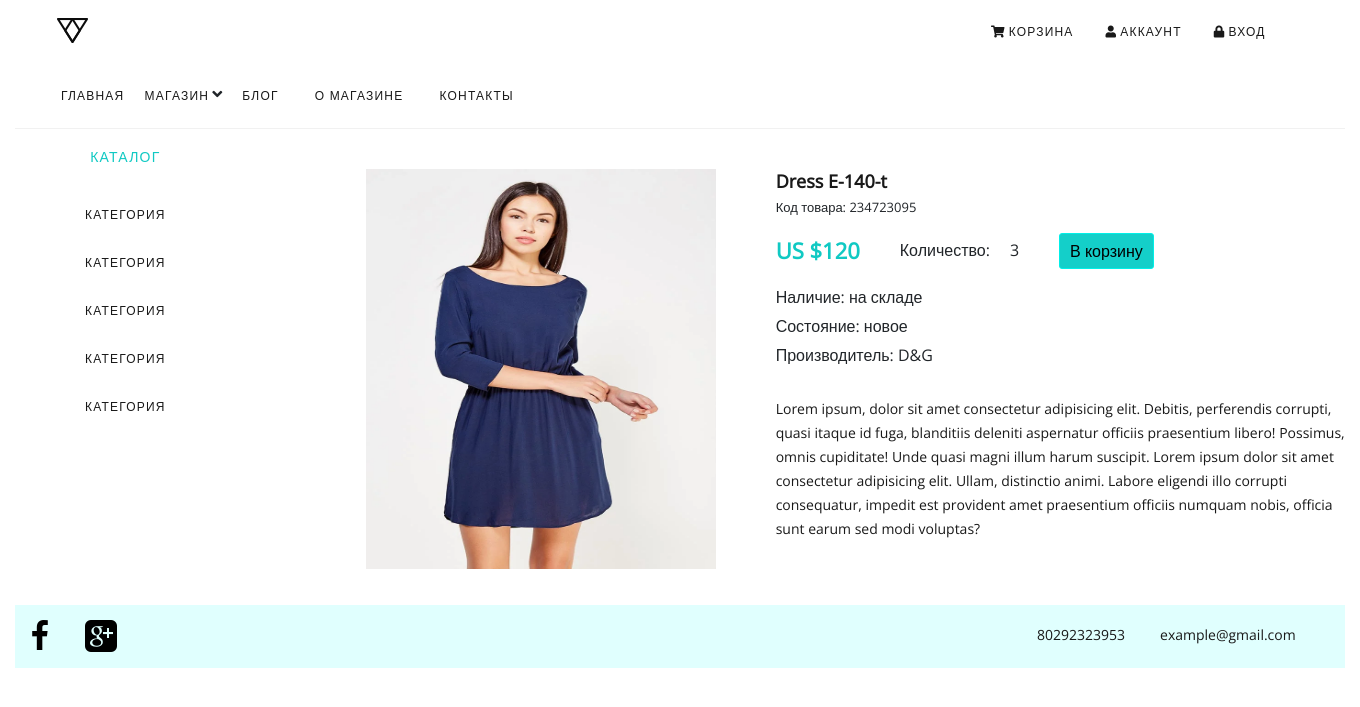
After one commit to FilipovskyAlex/shop_pure_php, a PHP site: template views/product/view.php in a window 1360 px wide. The commit adds this page. Shown: the top 707 px of the page. Run offline with PHP 8.4, Linux system fonts and the light colour scheme; the template is opened without the code that fills it, so the values that code supplies are empty; some libraries are stand-ins or nearby versions.

Commit message:
create single product page & split header and footer in separate files

```diff
--- a/config/routes.php
+++ b/config/routes.php
@@ -1,5 +1,6 @@
 <?php
 
 return [
-    '' => 'site/index'
+    'product/([0-9]+)' => 'product/view/$1',
+    '' => 'site/index',
 ];
--- /dev/null
+++ b/views/layouts/footer.php
@@ -0,0 +1,12 @@
+<footer class="footer d-flex">
+    <div class="facebook"><p><a href="#"><img class="img-responsive" alt="" src="../../template/images/facebook-app-symbol.png"></a></p></div>
+    <div class="google"><p><a href="#"><img class="img-responsive" alt="" src="../../template/images/social-google-plus-square-button.png"></a></p></div>
+    <div class="d-flex contacts">
+        <div class="phone">80292323953</div>
+        <div class="email">example@gmail.com</div>
+    </div>
+</footer>
+</div>
+</div>
+</body>
+</html>
--- /dev/null
+++ b/views/layouts/header.php
@@ -0,0 +1,40 @@
+<!DOCTYPE html>
+<html>
+<head>
+    <meta charset="utf-8">
+    <meta http-equiv="X-UA-Compatible" content="IE=edge">
+    <title>My shop</title>
+    <meta name="viewport" content="width=device-width, initial-scale=1">
+    <link rel="stylesheet" href="https://use.fontawesome.com/releases/v5.7.2/css/all.css" integrity="sha384-fnmOCqbTlWIlj8LyTjo7mOUStjsKC4pOpQbqyi7RrhN7udi9RwhKkMHpvLbHG9Sr" crossorigin="anonymous">
+    <link href="https://fonts.googleapis.com/css?family=Open+Sans" rel="stylesheet">
+    <link rel="stylesheet" href="https://stackpath.bootstrapcdn.com/bootstrap/4.3.1/css/bootstrap.min.css" integrity="sha384-ggOyR0iXCbMQv3Xipma34MD+dH/1fQ784/j6cY/iJTQUOhcWr7x9JvoRxT2MZw1T" crossorigin="anonymous">
+    <link rel="stylesheet" type="text/css" media="screen" href="../../template/css/index.css">
+    <!-- <script src="main.js"></script> -->
+</head>
+<body>
+<div class="container-fluid">
+    <div class="col-lg-12">
+        <header class="header">
+            <nav class="main-nav">
+                <ul class="nav">
+                    <li class="nav-item"><p class="logo"><a href="#"><img class="logo img-responsive" src="../../template/images/logo.png" alt="logo"></a></p></li>
+                    <li class="nav-item shopping-cart"><a class="nav-link" href="#"><i class="fas fa-shopping-cart"></i>Корзина</a></li>
+                    <li class="nav-item account"><a class="nav-link" href="#"><i class="fas fa-user"></i>Аккаунт</a></li>
+                    <li class="nav-item login"><a class="nav-link" href="#"><i class="fas fa-lock"></i>Вход</a></li>
+                </ul>
+                <ul class="nav-meta">
+                    <li class="nav-item home"><a class="nav-link" href="#">Главная</a></li>
+                    <li class="nav-item shop dropdown">
+                        <a class="dropbtn" href="#">Магазин</a><i class="arrow fas fa-angle-down"></i>
+                        <div class="dropdown-content">
+                            <a href="#">Link 1</a>
+                            <a href="#">Link 2</a>
+                            <a href="#">Link 3</a>
+                        </div>
+                    </li>
+                    <li class="nav-item blog"><a class="nav-link" href="#">Блог</a></li>
+                    <li class="nav-item about"><a class="nav-link" href="#">О магазине</a></li>
+                    <li class="nav-item contact"><a class="nav-link" href="#">Контакты</a></li>
+                </ul>
+            </nav>
+        </header>
--- /dev/null
+++ b/views/product/view.php
@@ -0,0 +1,38 @@
+<?php include_once ROOT.'/views/layouts/header.php'?>
+        <div class="d-flex">
+            <div class="sidebar">
+                <p class="catalog">Каталог</p>
+                <ul class="listing-item">
+                    <li class="item"><a href="#">Категория</a></li>
+                    <li class="item"><a href="#">Категория</a></li>
+                    <li class="item"><a href="#">Категория</a></li>
+                    <li class="item"><a href="#">Категория</a></li>
+                    <li class="item"><a href="#">Категория</a></li>
+                </ul>
+            </div>
+            <div class="single-item">
+                <div class="d-flex">
+                    <div class="single-item"><p class="item"><img src="../../template/images/dress.jpg" alt="dress"></p></div>
+                    <div class="desc">
+                        <div class="single-name">Dress E-140-t</div>
+                        <div class="code">Код товара: 234723095</div>
+                        <div class="d-flex" style="padding-top: 10px; padding-bottom: 10px;">
+                            <div class="single-price">US $120</div>
+                            <div class="count">Количество:<span style="padding-left: 20px">3</span></div>
+                            <div class="add-to-cart"><button class="add-to-cart">В корзину</button></div>
+                        </div>
+                        <div class="condition">Наличие: на складе</div>
+                        <div class="condition">Состояние: новое</div>
+                        <div class="condition">Производитель: D&G</div>
+                        <div class="description">
+                            Lorem ipsum, dolor sit amet consectetur adipisicing elit. Debitis, perferendis corrupti, quasi itaque id fuga,
+                            blanditiis deleniti aspernatur officiis praesentium libero! Possimus, omnis cupiditate!
+                            Unde quasi magni illum harum suscipit. Lorem ipsum dolor sit amet consectetur adipisicing elit. Ullam, distinctio animi.
+                            Labore eligendi illo corrupti consequatur,
+                            impedit est provident amet praesentium officiis numquam nobis, officia sunt earum sed modi voluptas?
+                        </div>
+                    </div>
+                </div>
+            </div>
+        </div>
+<?php include_once ROOT.'/views/layouts/footer.php'?>
```
Also changed, not shown: controllers/ProductController.php (added, +10 -0 lines), views/site/index.php (+4 -52 lines).
